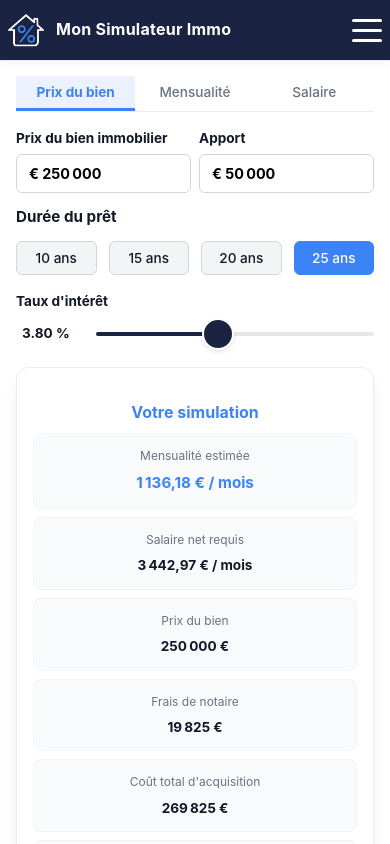
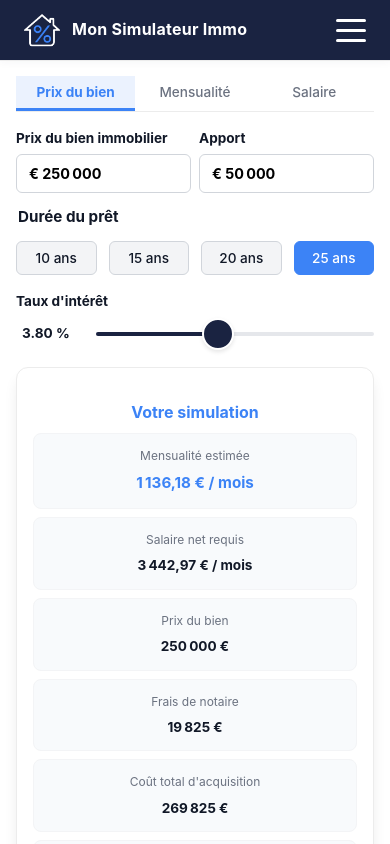
Before and after one commit to gregballot/MonBudgetImmo, a React (Vite) app in the folder app/: page /simulateur in a window 390 px wide. Built offline with nearby package versions, Linux system fonts and the light colour scheme.

Commit message:
SEO fixes, layout ajdustments for responsive header

```diff
--- a/app/index.html
+++ b/app/index.html
@@ -34,12 +34,11 @@
     <!-- Additional SEO Meta Tags -->
     <meta name="theme-color" content="#2563eb" />
     <meta name="msapplication-TileColor" content="#2563eb" />
-    <meta name="apple-mobile-web-app-capable" content="yes" />
+    <meta name="mobile-web-app-capable" content="yes" />
     <meta name="apple-mobile-web-app-status-bar-style" content="default" />
     <meta name="apple-mobile-web-app-title" content="Mon Simulateur Immo" />
 
-    <!-- Canonical URL -->
-    <link rel="canonical" href="https://mon-simulateur-immo.fr/" />
+    <!-- Canonical URL will be set dynamically by React Helmet -->
 
     <!-- Web App Manifest -->
     <link rel="manifest" href="/manifest.json" />
--- a/app/src/components/Calculator/Calculator.scss
+++ b/app/src/components/Calculator/Calculator.scss
@@ -147,6 +147,13 @@
   }
 }
 
+.duration-section {
+  border: none;
+  padding: 0;
+  margin: 0;
+  min-inline-size: unset;
+}
+
 // Responsive design
 @media (max-width: 1400px) {
   .calculator-container {
--- a/app/src/components/Calculator/Calculator.tsx
+++ b/app/src/components/Calculator/Calculator.tsx
@@ -319,21 +319,23 @@ const Calculator: React.FC = () => {
         </div>
 
         <div className="controls-section">
-          <div className="duration-section">
-            <label className="duration-label">Durée du prêt</label>
-            <div className="duration-buttons">
+          <fieldset className="duration-section">
+            <legend className="duration-label">Durée du prêt</legend>
+            <div className="duration-buttons" role="radiogroup">
               {LOAN_DURATION_OPTIONS.map((duration) => (
                 <Button
                   key={duration}
                   variant="secondary"
                   active={loanDuration === duration}
                   onClick={() => setLoanDuration(duration)}
+                  aria-label={`Durée du prêt: ${duration} ans`}
+                  aria-pressed={loanDuration === duration}
                 >
                   {duration} ans
                 </Button>
               ))}
             </div>
-          </div>
+          </fieldset>
 
           <Slider
             label="Taux d'intérêt"
--- a/app/src/components/Layout/Header/Header.scss
+++ b/app/src/components/Layout/Header/Header.scss
@@ -218,7 +218,7 @@ $color-header-link-hover: $color-secondary;
 
 @media (max-width: 480px) {
   .header-inner {
-    padding: 0 $spacing-sm;
+    padding: 0 $spacing-lg;
   }
 
   .header-title {
--- a/app/src/components/Performance/Performance.tsx
+++ b/app/src/components/Performance/Performance.tsx
@@ -7,9 +7,6 @@ const Performance: React.FC = () => {
       {/* DNS Prefetch for external domains */}
       <link rel="dns-prefetch" href="//fonts.googleapis.com" />
       <link rel="dns-prefetch" href="//fonts.gstatic.com" />
-
-      {/* Preload critical resources */}
-      <link rel="preload" href="/src/main.tsx" as="script" />
 
       {/* Resource hints for better performance */}
       <link rel="preconnect" href="https://fonts.googleapis.com" />
@@ -24,7 +21,6 @@ const Performance: React.FC = () => {
 
       {/* Security headers */}
       <meta httpEquiv="X-Content-Type-Options" content="nosniff" />
-      <meta httpEquiv="X-Frame-Options" content="DENY" />
       <meta httpEquiv="X-XSS-Protection" content="1; mode=block" />
 
       {/* Cache control */}
--- a/app/src/components/UI/Button/Button.tsx
+++ b/app/src/components/UI/Button/Button.tsx
@@ -10,6 +10,8 @@ interface ButtonProps {
   disabled?: boolean;
   type?: 'button' | 'submit' | 'reset';
   className?: string;
+  'aria-label'?: string;
+  'aria-pressed'?: boolean;
 }
 
 const Button: React.FC<ButtonProps> = ({
@@ -21,6 +23,8 @@ const Button: React.FC<ButtonProps> = ({
   disabled = false,
   type = 'button',
   className = '',
+  'aria-label': ariaLabel,
+  'aria-pressed': ariaPressed,
 }) => {
   return (
     <button
@@ -28,6 +32,8 @@ const Button: React.FC<ButtonProps> = ({
       className={`btn btn-${variant} btn-${size} ${active ? 'btn-active' : ''} ${className}`}
       onClick={onClick}
       disabled={disabled}
+      aria-label={ariaLabel}
+      aria-pressed={ariaPressed}
     >
       {children}
     </button>
--- a/app/src/components/UI/Input/Input.tsx
+++ b/app/src/components/UI/Input/Input.tsx
@@ -12,6 +12,7 @@ interface InputProps {
   error?: string;
   className?: string;
   max?: number;
+  id?: string;
 }
 
 const Input: React.FC<InputProps> = ({
@@ -25,6 +26,7 @@ const Input: React.FC<InputProps> = ({
   error,
   className = '',
   max,
+  id,
 }) => {
   const formatCurrency = (value: string): string => {
     const numericValue = value.replace(/[^\d]/g, '');
@@ -56,11 +58,14 @@ const Input: React.FC<InputProps> = ({
     ? value.toLocaleString('fr-FR')
     : value;
 
+  const inputId = id || `input-${Math.random().toString(36).substr(2, 9)}`;
+
   return (
     <div className={`input-container ${className}`}>
-      {label && <label className="input-label">{label}</label>}
+      {label && <label htmlFor={inputId} className="input-label">{label}</label>}
       <div className="input-wrapper">
         <input
+          id={inputId}
           type={type === 'currency' ? 'text' : type}
           value={type === 'currency' ? `${currency} ${inputValue}` : inputValue}
           onChange={handleChange}
--- a/app/src/components/UI/Slider/Slider.tsx
+++ b/app/src/components/UI/Slider/Slider.tsx
@@ -11,6 +11,7 @@ interface SliderProps {
   showValue?: boolean;
   formatValue?: (value: number) => string;
   className?: string;
+  id?: string;
 }
 
 const Slider: React.FC<SliderProps> = ({
@@ -23,6 +24,7 @@ const Slider: React.FC<SliderProps> = ({
   showValue = true,
   formatValue = (val) => `${val.toFixed(2)} %`,
   className = '',
+  id,
 }) => {
   const [isDragging, setIsDragging] = useState(false);
   const [isEditing, setIsEditing] = useState(false);
@@ -144,7 +146,7 @@ const Slider: React.FC<SliderProps> = ({
 
   return (
     <div className={`slider-container ${className}`}>
-      {label && <label className="slider-label">{label}</label>}
+      {label && <div className="slider-label">{label}</div>}
       <div className="slider-wrapper">
         {showValue && (
           isEditing ? (
@@ -174,6 +176,11 @@ const Slider: React.FC<SliderProps> = ({
           ref={sliderRef}
           className="slider-track"
           onPointerDown={handlePointerDown}
+          role="slider"
+          aria-valuemin={min}
+          aria-valuemax={max}
+          aria-valuenow={value}
+          aria-valuetext={formatValue(value)}
         >
           <div
             className="slider-fill"
--- a/app/src/views/Simulator/Simulator.tsx
+++ b/app/src/views/Simulator/Simulator.tsx
@@ -9,7 +9,7 @@ const Simulateur: React.FC = () => (
       title="Simulateur Immobilier Gratuit - Calculez votre budget d'achat | Mon Simulateur Immo"
       description="Utilisez notre simulateur immobilier gratuit pour calculer votre budget d'achat. Estimez votre capacité d'emprunt, mensualités et prix maximum selon votre salaire. Calculs basés sur les recommandations HCSF."
       keywords="simulateur immobilier gratuit, calcul budget achat, capacité d'emprunt, mensualité crédit, prix maximum bien, taux d'endettement 35%, HCSF"
-      canonical="https://mon-simulateur-immo.fr/simulateur"
+      canonical="https://mon-simulateur-immo.fr/"
       ogType="website"
     />
     <div className="page-container">
```
Also changed, not shown: app/public/manifest.json.
